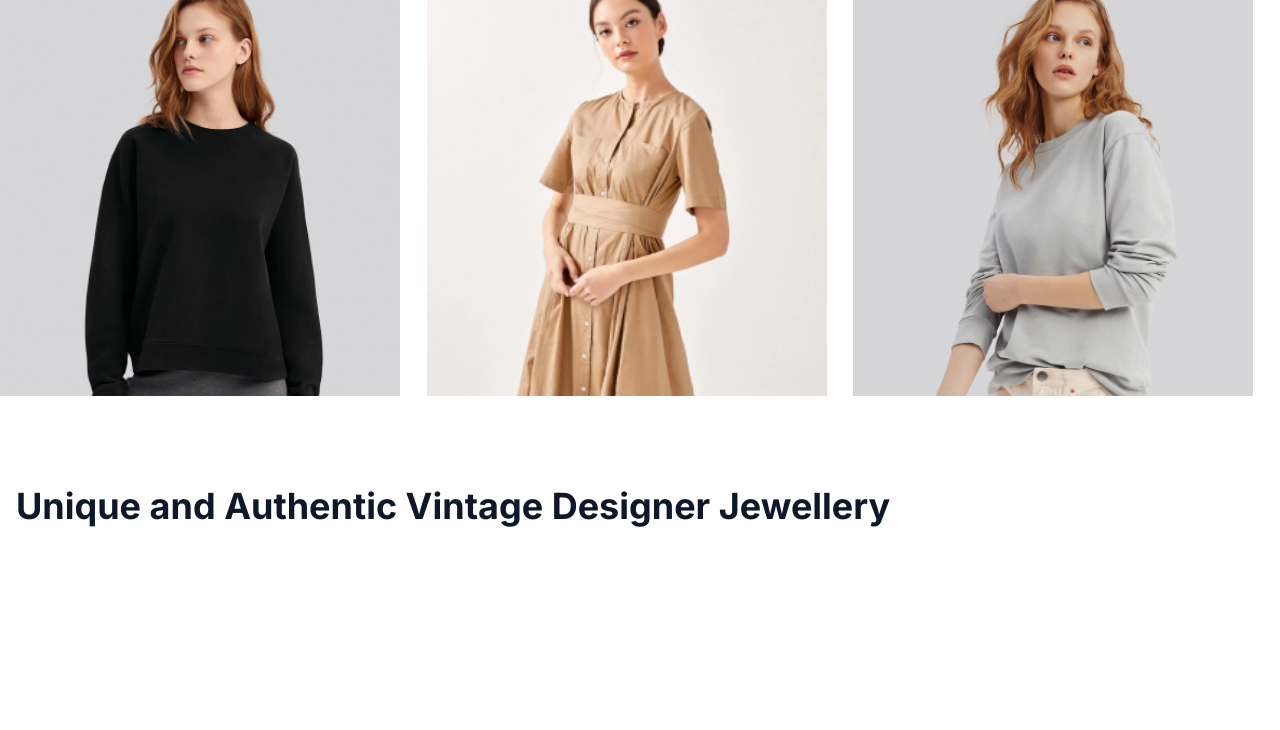
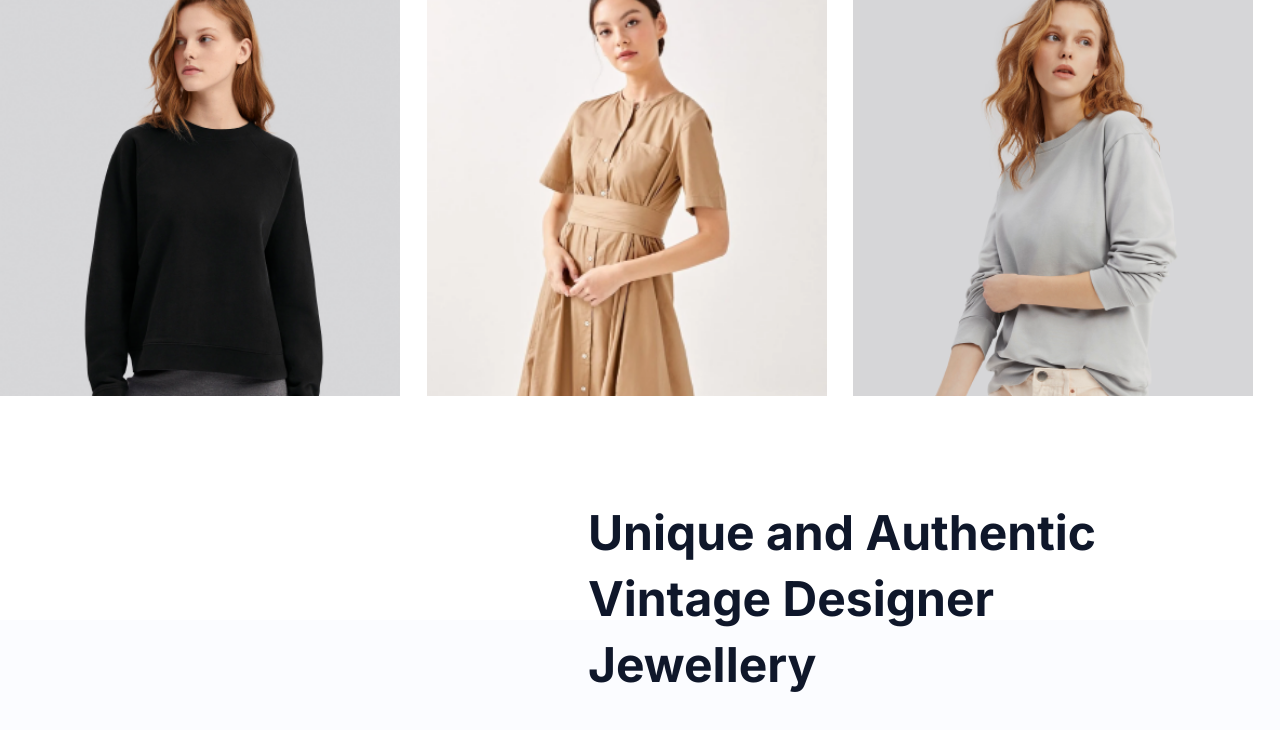
Before and after one commit to MuhammadbinSalman/Full-Stack-Ecommerce-Store, a Next.js app: page / in a window 1280 px wide. Shown: the part 1737-2467 px from the top of the page. Before the commit the page ends 2273 px from the top, so only its background shows below. Built offline with nearby package versions, Linux system fonts and the light colour scheme.

Commit message:
carousel part
carousel lorem ipsum dolor mit

```diff
--- a/app/components/Designer.tsx
+++ b/app/components/Designer.tsx
@@ -2,9 +2,9 @@ import React from 'react'
 
 export default function Designer() {
   return (
-    <div className='px-4 my-6'>
-        <h1 className='font-bold text-left text-4xl leading-3'>
-        Unique and Authentic Vintage Designer Jewellery
+    <div className='w-full px-40 flex justify-end items-start mt-36 h-[500px] bg-[#fbfcff]'>
+        <h1 className='relative top-[-24%] right-6 leading-snug font-bold text-left text-5xl '>
+          Unique and Authentic<br/> Vintage Designer<br/> Jewellery
         </h1>
     </div>
   )
```
